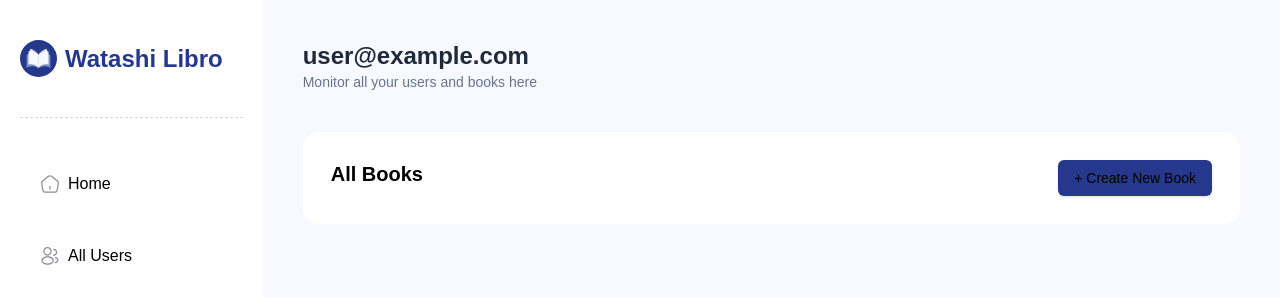
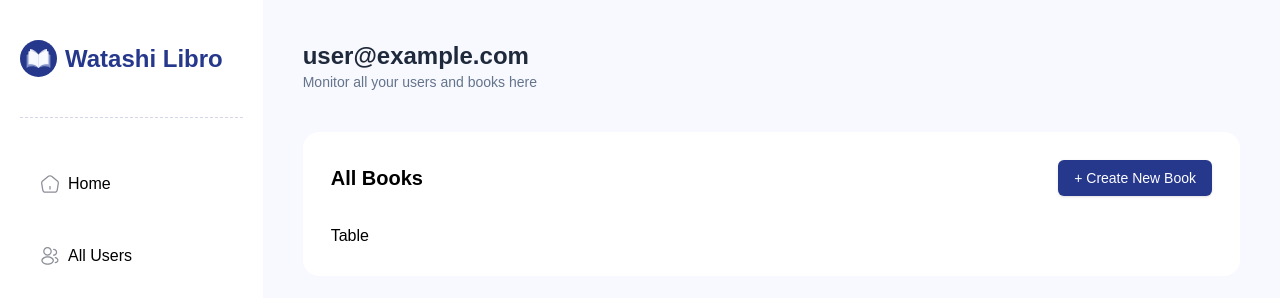
Before and after one commit to watashi407/library_management, a Next.js app: page /admin/books in a window 1280 px wide. Shown: the top 298 px of the page. Built offline with nearby package versions, Linux system fonts and the light colour scheme; no server answers; sample sign-in values are in the browser's storage; a web font is replaced by a local one.

Commit message:
All books layout setup

```diff
--- a/app/admin/books/page.tsx
+++ b/app/admin/books/page.tsx
@@ -5,11 +5,16 @@ import React from "react";
 const page = () => {
   return (
     <section className="w-full bg-white rounded-2xl p-7">
-      <div className="flex flex-wrap item-center justify-between gap-2">
+      <div className="flex flex-wrap items-center justify-between gap-2">
         <h2 className="text-xl font-semibold">All Books</h2>
         <Button className="bg-primary-admin" asChild>
-          <Link href={`/admin/books/new`}>+ Create New Book</Link>
+          <Link href={`/admin/books/new`} className="text-white">
+            + Create New Book
+          </Link>
         </Button>
+      </div>
+      <div className="mt-7 w-full overflow-hidden">
+        <p>Table</p>
       </div>
     </section>
   );
```
